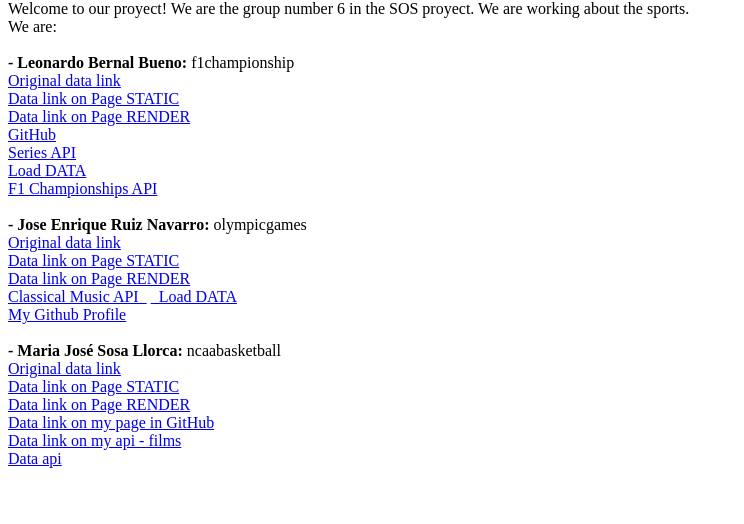
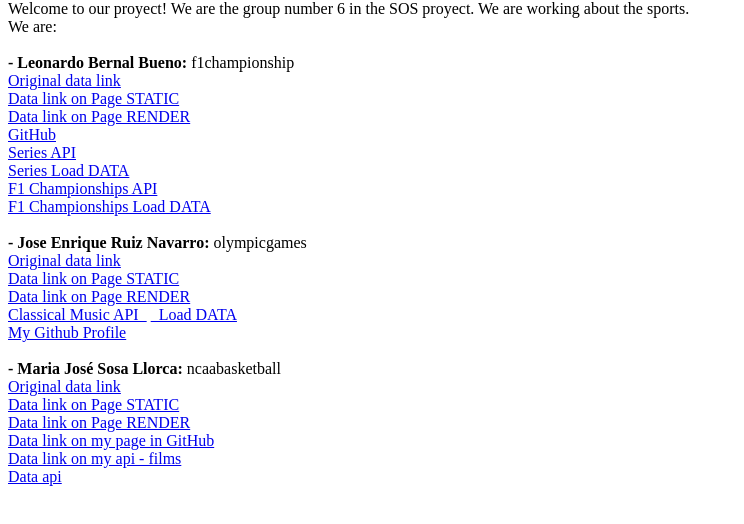
Before and after one commit to SOS-2016-06/sos-2016-06, a website: page static/about.html in a window 1280 px wide. Shown: the part 66-590 px from the top of the page, without its empty margins (0-744 px from the left). Drawn offline with Linux system fonts and the light colour scheme.

Commit message:
Feedback f1Championships. Closes #27

```diff
--- a/static/about.html
+++ b/static/about.html
@@ -10,8 +10,9 @@
   <a href='/about/f1championshiprender'>  Data link on Page RENDER  </a> </br>
   <a href='https://github.com/leobernalb'>GitHub </a></br>
   <a href='/api/sandbox/series'>  Series API </a></br>
-  <a href='/api-test/series/loadInitialData'> Load DATA </a></br>
-  <a href='/api/v1/f1championships'> F1 Championships API </a></br></br>
+  <a href='/api-test/series/loadInitialData'>Series Load DATA </a></br>
+  <a href='/api/v1/f1championships'> F1 Championships API </a></br>
+  <a href='/api/v1/f1championships/loadInitialData'> F1 Championships Load DATA </a></br></br>
 
   <b>- Jose Enrique Ruiz Navarro:</b> olympicgames <br> <a href='https://es.wikipedia.org/wiki/Espa%C3%B1a_en_los_Juegos_Ol%C3%ADmpicos'> Original data link </a>  <br>
   <a href='/about/olympicsgames'>  Data link on Page STATIC </a> <br>
```
